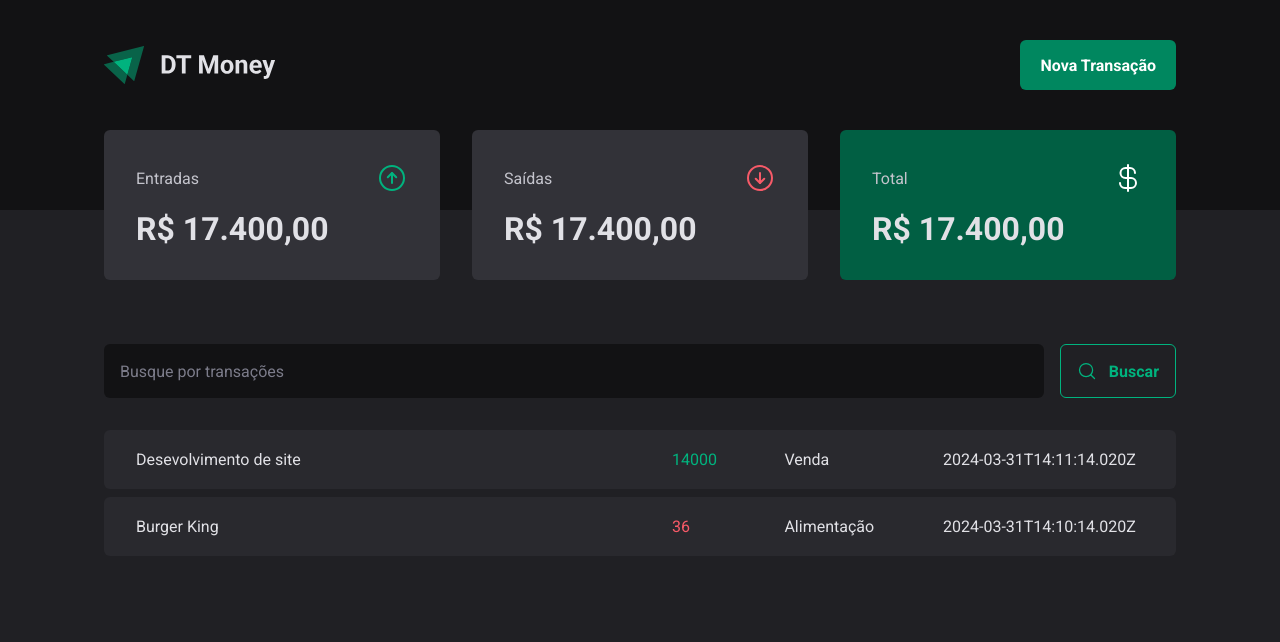
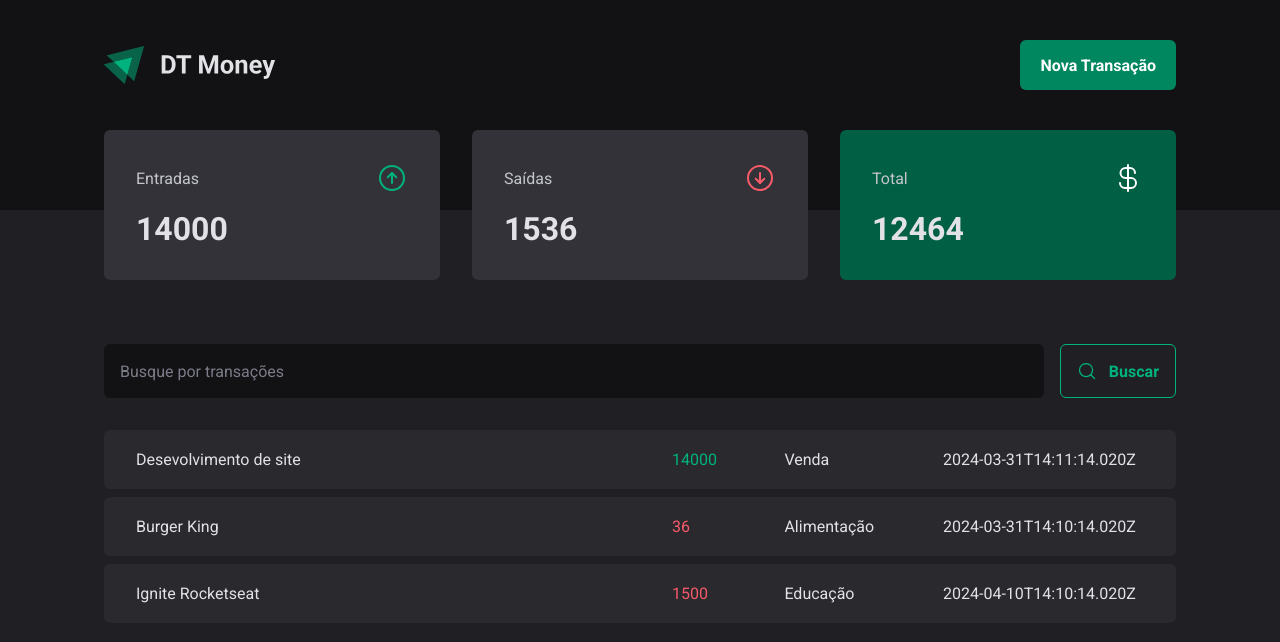
Before and after one commit to anacnogueira/ignite-reactsjs-04-dt-monet, a React (Vite) app: page / in a window 1280 px wide. Shown: the top 642 px of the page. Built offline with nearby package versions, Linux system fonts and the light colour scheme; data requests are answered from the project's data file.

Commit message:
Calculando resumo das transações

```diff
--- a/server.json
+++ b/server.json
@@ -15,6 +15,14 @@
       "category": "Alimentação",
       "price": 36,
       "createdAt": "2024-03-31T14:10:14.020Z"
+    },
+    {
+      "id": 3,
+      "description": "Ignite Rocketseat",
+      "type": "outcome",
+      "category": "Educação",
+      "price": 1500,
+      "createdAt": "2024-04-10T14:10:14.020Z"
     }
   ]
 }
--- a/src/components/Summary/index.tsx
+++ b/src/components/Summary/index.tsx
@@ -6,6 +6,24 @@
 export function Summary() {
   const { transactions } = useContext(TransactionsContext);
 
+  const summary = transactions.reduce(
+    (acc, transaction) => {
+      if (transaction.type == "income") {
+        acc.income += transaction.price;
+        acc.total += transaction.price;
+      } else {
+        acc.outcome += transaction.price;
+        acc.total -= transaction.price;
+      }
+      return acc;
+    },
+    {
+      income: 0,
+      outcome: 0,
+      total: 0,
+    }
+  );
+
   return (
     <SummaryContainer>
       <SummaryCard>
@@ -13,7 +31,7 @@
           <span>Entradas</span>
           <ArrowCircleUp size={32} color="#00b37e" />
         </header>
-        <strong>R$ 17.400,00</strong>
+        <strong>{summary.income}</strong>
       </SummaryCard>
 
       <SummaryCard>
@@ -21,7 +39,7 @@
           <span>Saídas</span>
           <ArrowCircleDown size={32} color="#f75a68" />
         </header>
-        <strong>R$ 17.400,00</strong>
+        <strong>{summary.outcome}</strong>
       </SummaryCard>
 
       <SummaryCard variant="green">
@@ -29,7 +47,7 @@
           <span>Total</span>
           <CurrencyDollar size={32} color="#fff" />
         </header>
-        <strong>R$ 17.400,00</strong>
+        <strong>{summary.total}</strong>
       </SummaryCard>
     </SummaryContainer>
   );
```
